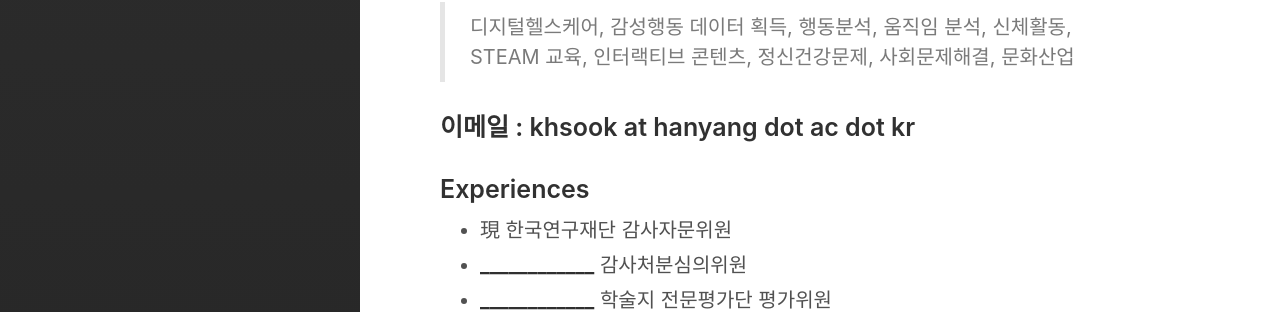
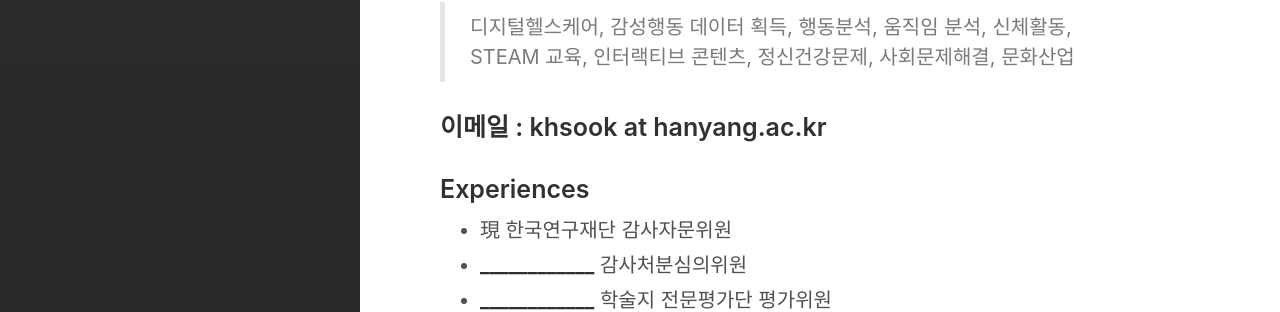
Before and after one commit to Rugger12/hyungsook, a Jekyll site: the page built from _posts/2021-01-07-about-me.md, in a window 1280 px wide. Shown: the part 1044-1356 px from the top of the page. Built offline with Jekyll 4.4.1, drawn with Linux system fonts in a browser that asks for light colours.

Commit message:
Update 2021-01-07-about-me.md

```diff
--- a/_posts/2021-01-07-about-me.md
+++ b/_posts/2021-01-07-about-me.md
@@ -18,7 +18,7 @@ excerpt_separator:  <!--more-->
 
 
 <a name="contacts"></a>
-### 이메일 : khsook at hanyang dot ac dot kr
+### 이메일 : khsook at hanyang.ac.kr
 
 ### Experiences
 *  現 한국연구재단	감사자문위원
```
